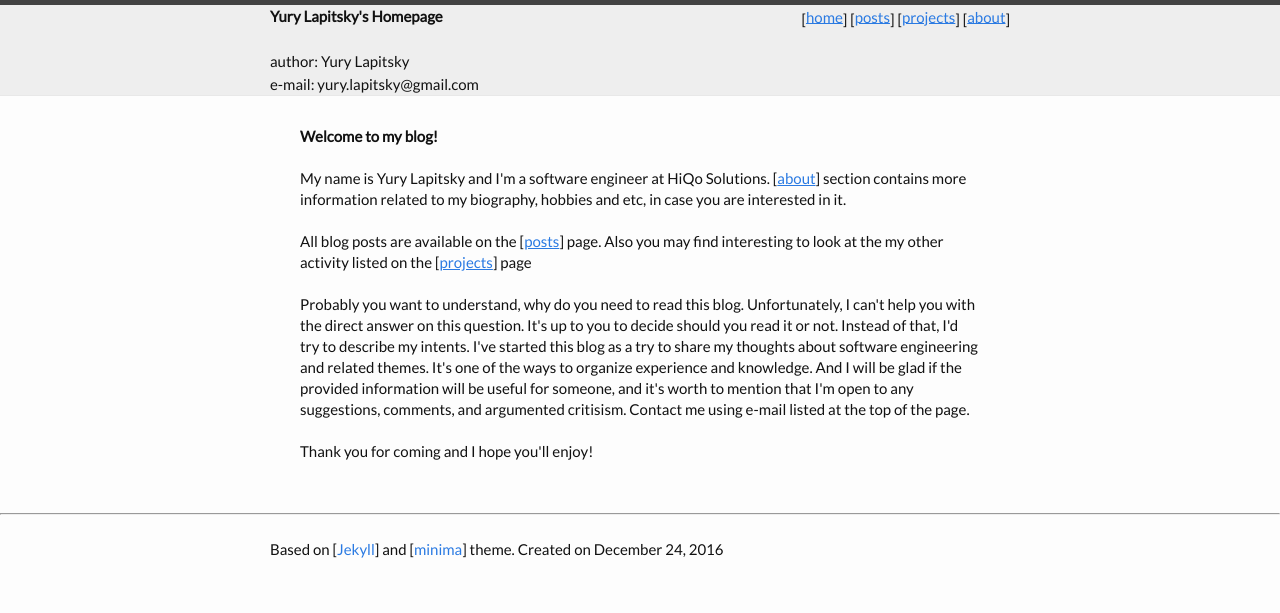
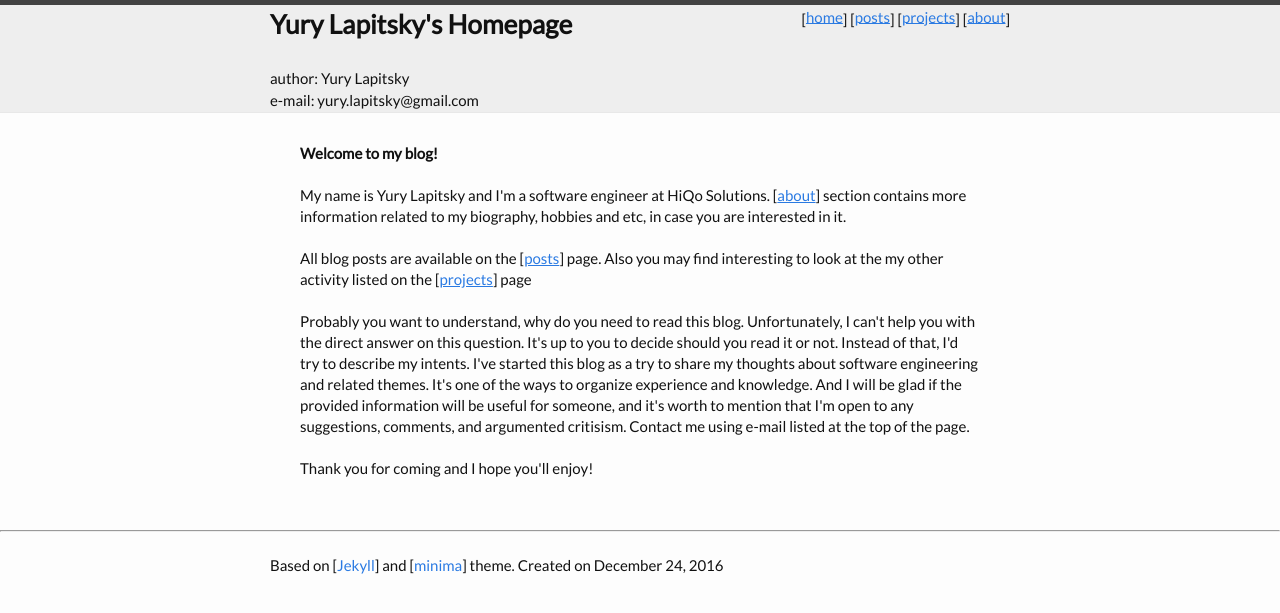
Before and after one commit to skyylex/skyylex.github.io, a Jekyll site: the page built from index.md, in a window 1280 px wide. Shown: the top 613 px of the page. Built offline with Jekyll 4.4.1, drawn with Linux system fonts in a browser that asks for light colours.

Commit message:
Update header.html

```diff
--- a/_includes/header.html
+++ b/_includes/header.html
@@ -33,7 +33,7 @@
 <header class="common_header site-header" role="banner">
   <div class="wrapper">
     <span style="float: left;">
-      <div style="font-weight: 900;">{{ site.title | escape }}</div>
+      <div style="font-size: 1.75em; font-weight: bold;">{{ site.title | escape }}</div>
       <div>&nbsp</div>
       <div>author: Yury Lapitsky</div>
       <div>e-mail: {{ site.email }}</div>
```
